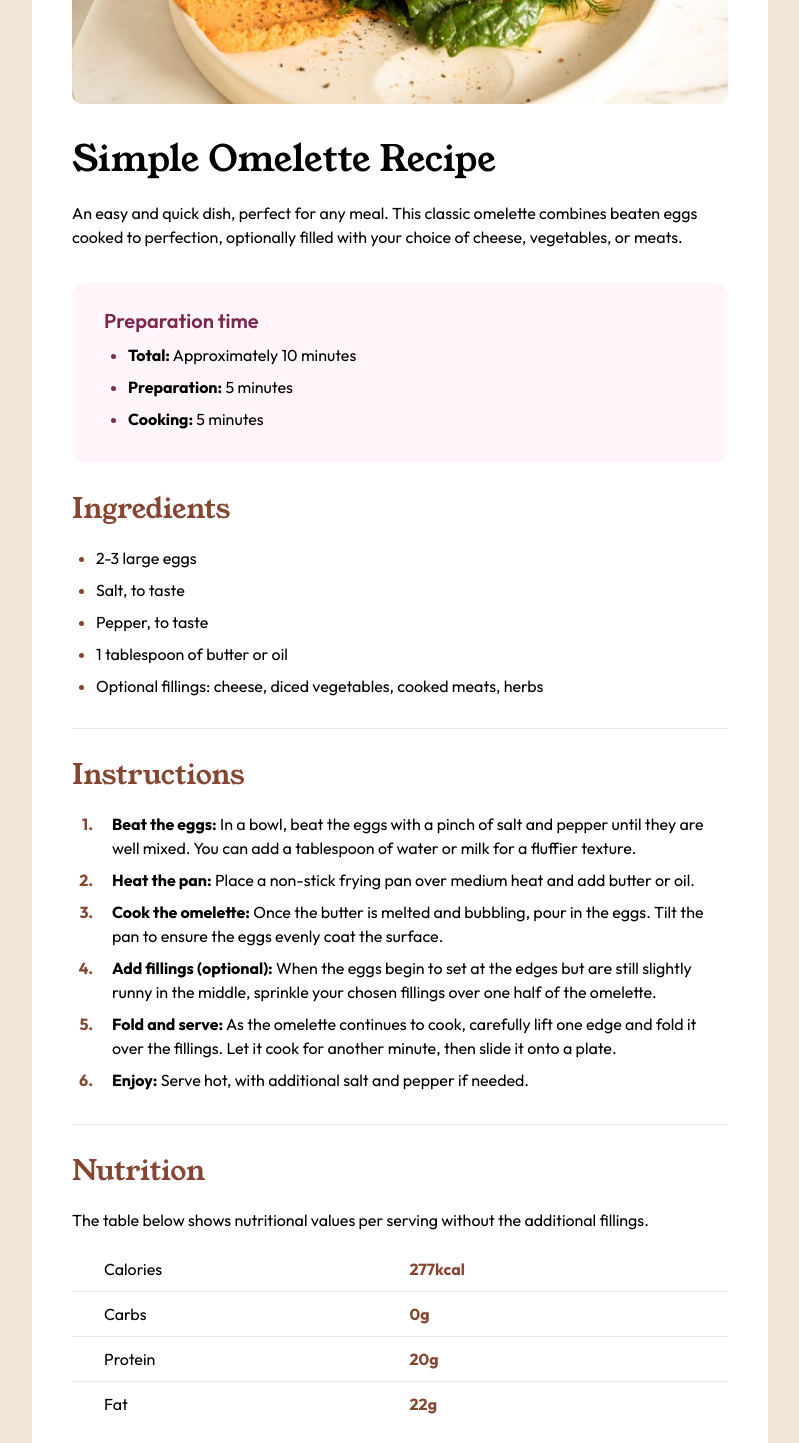
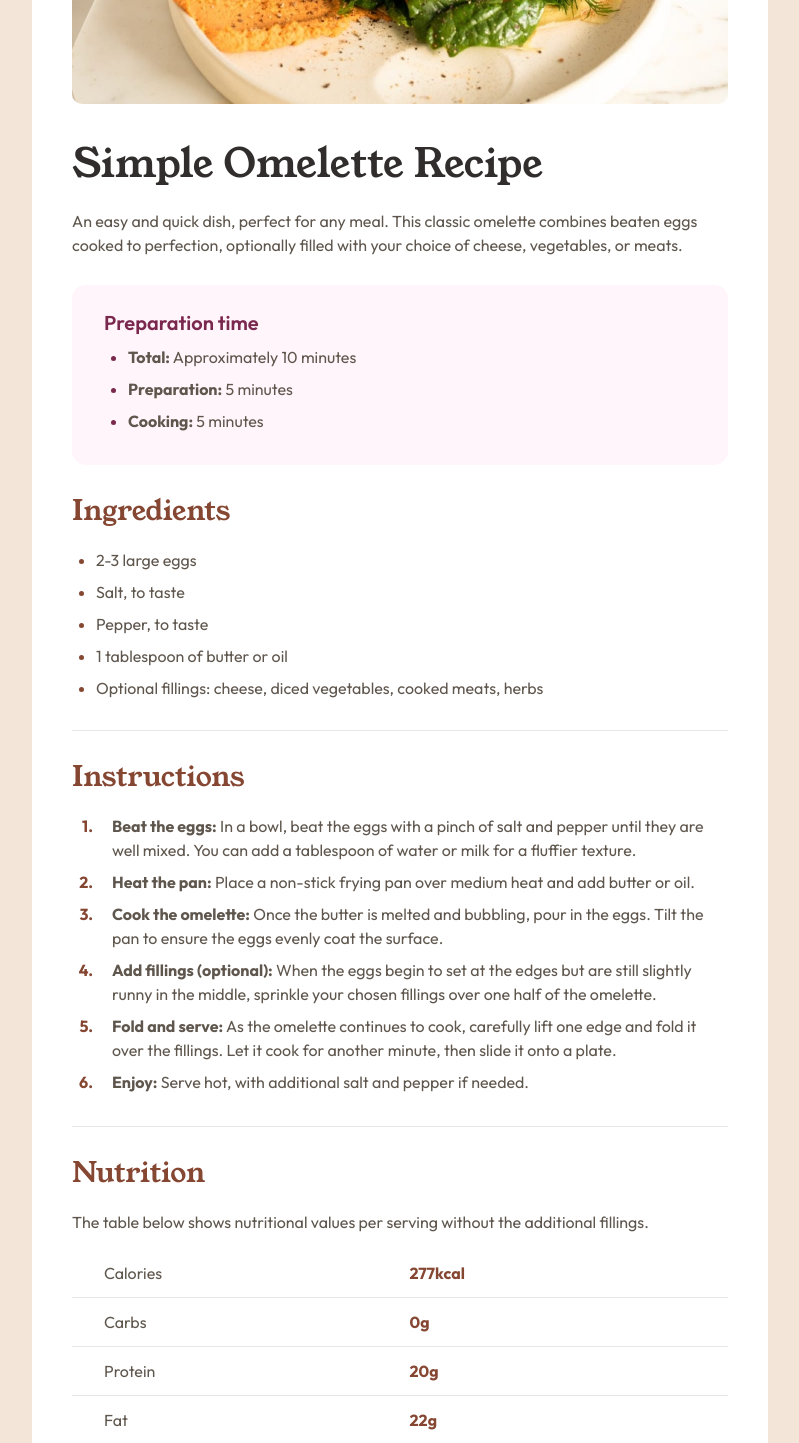
Before and after one commit to leonardo-bravop/frontend-mentor-recipe-page, a Next.js app: page /recipes/omelette in a window 1280 px wide. Shown: the part 360-1803 px from the top of the page, without its empty margins (240-1039 px from the left). Built offline with nearby package versions, Linux system fonts and the light colour scheme.

Commit message:
Update styles to resemble design

```diff
--- a/src/app/globals.css
+++ b/src/app/globals.css
@@ -16,12 +16,11 @@
 
 @layer base {
   body {
-      @apply bg-stone-100;
+      @apply bg-stone-100 text-stone-600;
   }
 
   h1 {
-    @apply leading-[100%] md:leading-[150%];
-    font-size: clamp(36px, 2vw, 40px);
+    @apply leading-[100%] md:leading-[150%] text-4xl md:text-[40px] text-stone-900;
   }
 
   h2 {
@@ -57,7 +56,11 @@
   }
 
   td {
-    @apply pl-8 py-2.5;
+    @apply pl-8 py-3;
+  }
+
+  b {
+    @apply text-stone-600;
   }
 }
 
--- a/src/app/recipes/omelette/page.tsx
+++ b/src/app/recipes/omelette/page.tsx
@@ -17,7 +17,7 @@ export default function Omelette() {
             />
           <div className="w-full md:w-[736px] mx-auto md:rounded-3xl bg-white px-8 py-12 md:p-10">
             <Image
-              className="hidden md:block md:rounded-[10px] mx-auto mb-7"
+              className="hidden md:block md:rounded-[10px] mx-auto mb-7.5"
               src={omelletepic}
               alt="omelette"
               width={656}
@@ -26,7 +26,7 @@ export default function Omelette() {
 
             <h1 className={`${youngSerif.className} mb-[15px]`}>Simple Omelette Recipe</h1>
 
-            <p className={`${outfit.className} mb-[34px] leading-[150%]`}>
+            <p className={`${outfit.className} mb-7 leading-[150%]`}>
               An easy and quick dish, perfect for any meal. This classic omelette combines beaten eggs cooked
               to perfection, optionally filled with your choice of cheese, vegetables, or meats.
             </p>
```
